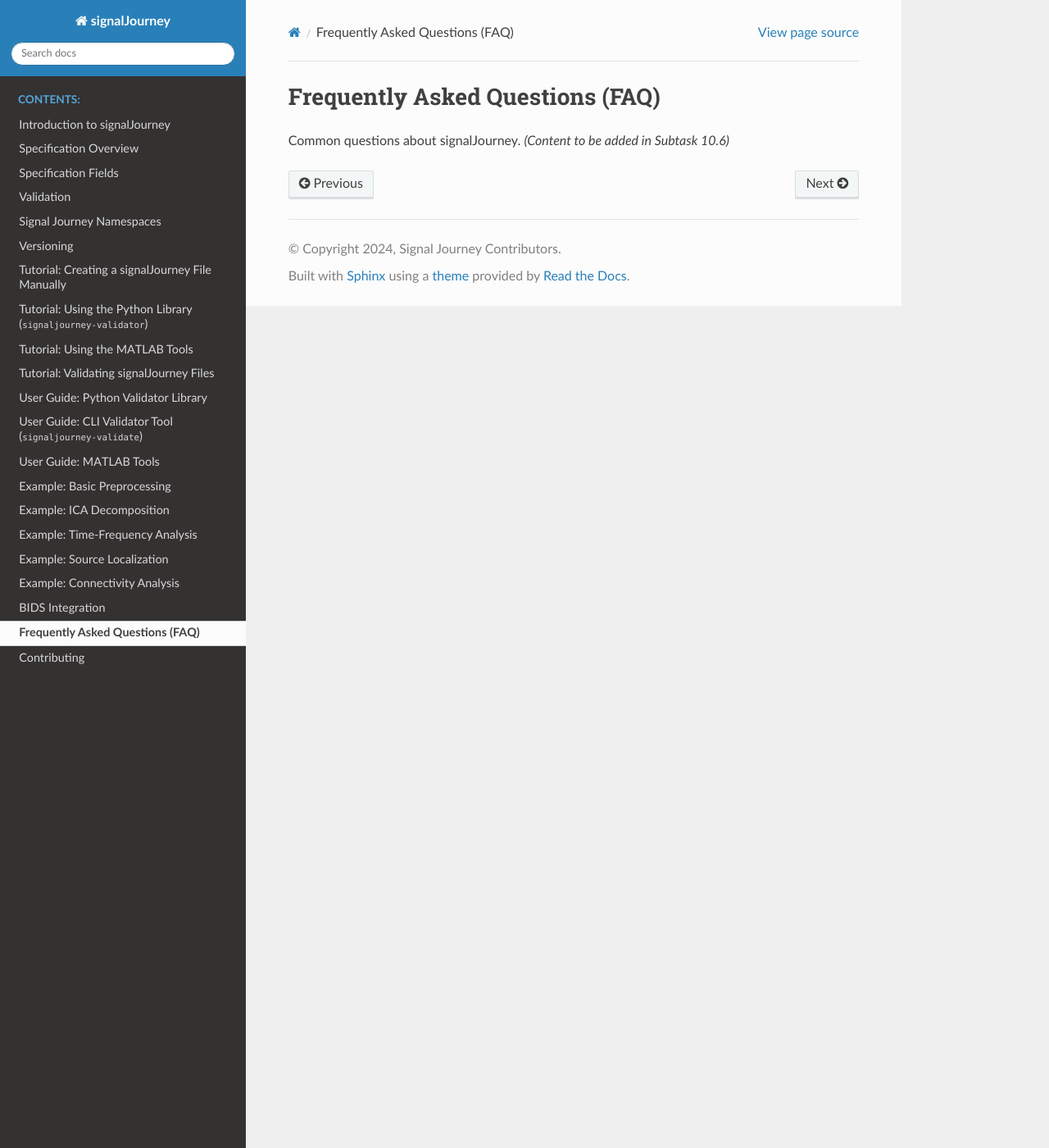
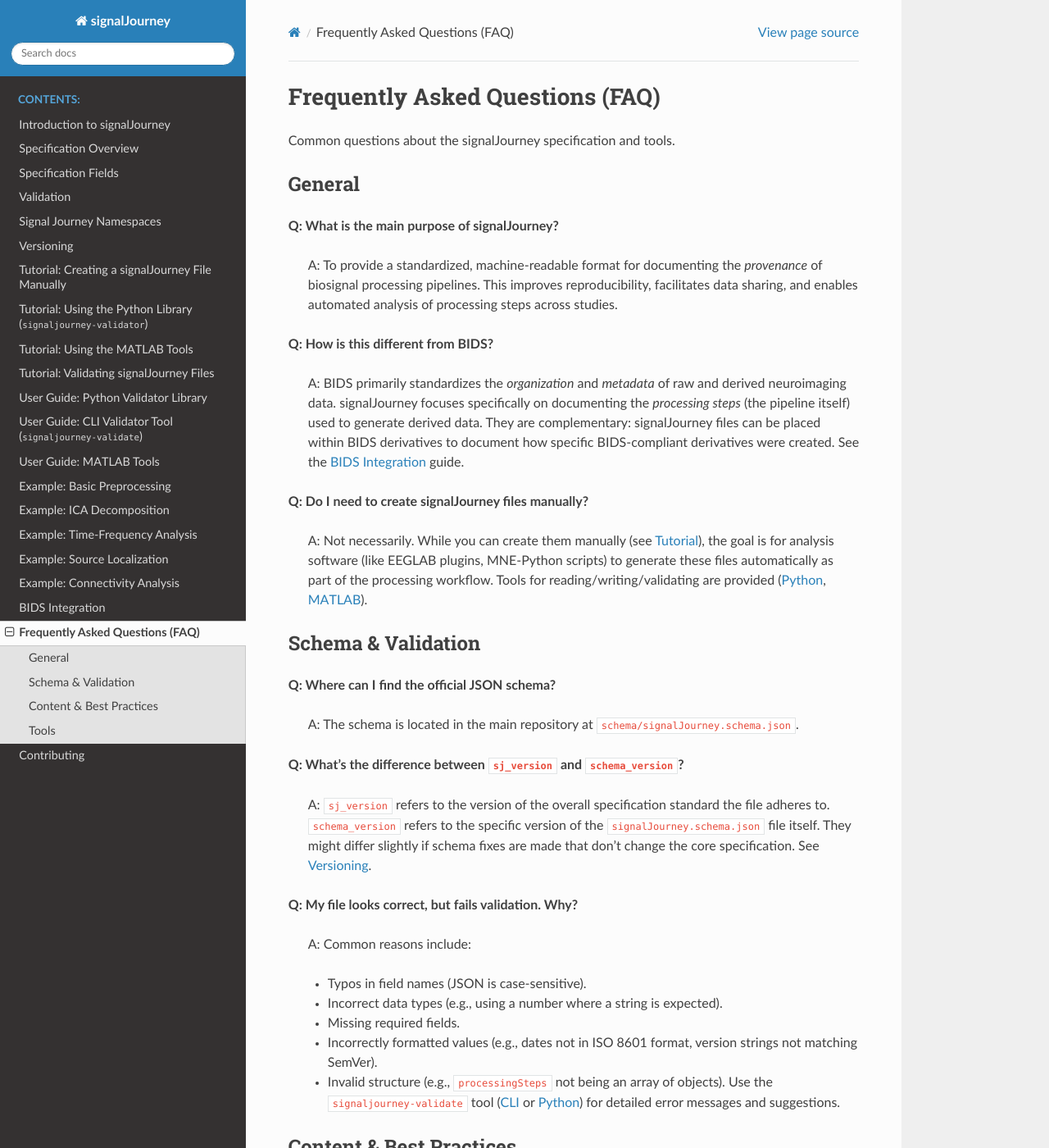
Before and after one commit to signalJourney/signalJourney, a Sphinx documentation site: the page built from docs/faq.md, in a window 1280 px wide and 1400 px high. Shown: the whole window at 82% size. Built offline with Sphinx 7.4.7 and the Read the Docs theme 3.1.0, drawn with Linux system fonts in a browser that asks for light colours; pages that are not in the unit, such as notebooks, are missing from menus; some of the changed text lies outside the part shown.

Commit message:
feat(docs): add initial FAQ (Subtask 10.6 part 1)

```diff
--- a/docs/faq.md
+++ b/docs/faq.md
@@ -1,4 +1,59 @@
 # Frequently Asked Questions (FAQ)
 
-Common questions about signalJourney.
-*(Content to be added in Subtask 10.6)*
+Common questions about the signalJourney specification and tools.
+
+## General
+
+**Q: What is the main purpose of signalJourney?**
+
+> A: To provide a standardized, machine-readable format for documenting the *provenance* of biosignal processing pipelines. This improves reproducibility, facilitates data sharing, and enables automated analysis of processing steps across studies.
+
+**Q: How is this different from BIDS?**
+
+> A: BIDS primarily standardizes the *organization* and *metadata* of raw and derived neuroimaging data. signalJourney focuses specifically on documenting the *processing steps* (the pipeline itself) used to generate derived data. They are complementary: signalJourney files can be placed within BIDS derivatives to document how specific BIDS-compliant derivatives were created. See the [BIDS Integration](./bids.md) guide.
+
+**Q: Do I need to create signalJourney files manually?**
+
+> A: Not necessarily. While you can create them manually (see [Tutorial](./tutorials/creating_manual.md)), the goal is for analysis software (like EEGLAB plugins, MNE-Python scripts) to generate these files automatically as part of the processing workflow. Tools for reading/writing/validating are provided ([Python](./guides/validator_python.md), [MATLAB](./guides/tools_matlab.md)).
+
+## Schema & Validation
+
+**Q: Where can I find the official JSON schema?**
+
+> A: The schema is located in the main repository at [`schema/signalJourney.schema.json`](https://github.com/signal-journey/specification/blob/main/schema/signalJourney.schema.json).
+
+**Q: What's the difference between `sj_version` and `schema_version`?**
+
+> A: `sj_version` refers to the version of the overall specification standard the file adheres to. `schema_version` refers to the specific version of the `signalJourney.schema.json` file itself. They might differ slightly if schema fixes are made that don't change the core specification. See [Versioning](./specification/versioning.md).
+
+**Q: My file looks correct, but fails validation. Why?**
+
+> A: Common reasons include:
+> *   Typos in field names (JSON is case-sensitive).
+> *   Incorrect data types (e.g., using a number where a string is expected).
+> *   Missing required fields.
+> *   Incorrectly formatted values (e.g., dates not in ISO 8601 format, version strings not matching SemVer).
+> *   Invalid structure (e.g., `processingSteps` not being an array of objects).
+> Use the `signaljourney-validate` tool ([CLI](./guides/validator_cli.md) or [Python](./guides/validator_python.md)) for detailed error messages and suggestions.
+
+## Content & Best Practices
+
+**Q: How much detail should I include in parameters?**
+
+> A: Include all parameters that were actually used in the function call, even defaults, if possible. The goal is reproducibility. If a parameter value was determined algorithmically, describe the algorithm or reference the relevant input.
+
+**Q: How should I represent a step that involves manual intervention?**
+
+> A: You can describe the manual step in the `description` field. For software, you might list the tool used for visualization/interaction. For parameters, describe the criteria used for the manual decision (e.g., `"parameters": {"manual_rejection_criteria": "Visual inspection for amplitudes > 100 uV"}`). Consider adding a quality metric indicating manual review occurred.
+
+**Q: Where should I put custom metadata specific to my lab or tool?**
+
+> A: Use the top-level `extensions` object, organized by namespace. See the [Namespaces](./specification/namespaces.md) documentation. Avoid adding custom fields outside of `extensions`.
+
+## Tools
+
+**Q: Do the MATLAB tools perform full schema validation?**
+
+> A: No. `validateSignalJourney.m` performs only basic structural and type checks on the MATLAB struct. For full schema validation, use the Python library or CLI.
+
+*(This FAQ will be expanded based on user feedback and common issues.)*
```
